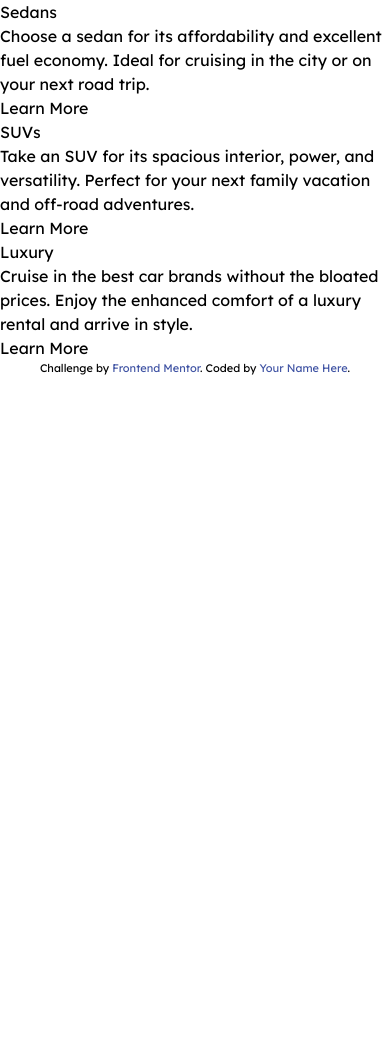
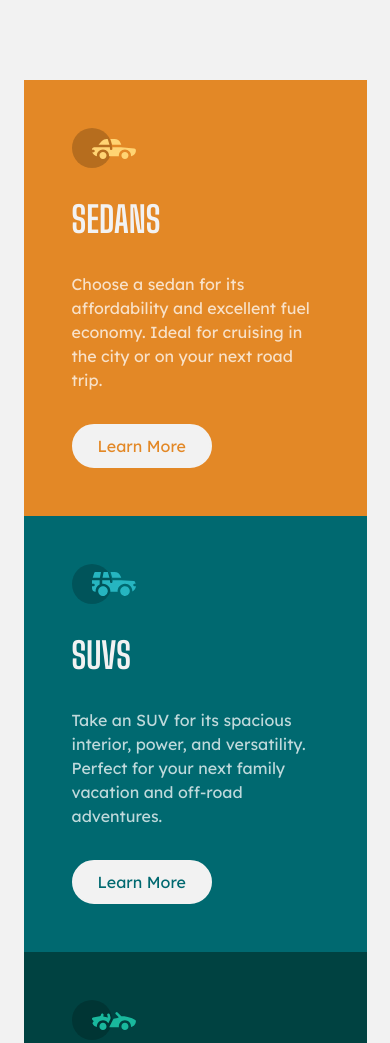
Before and after one commit to raresample/3-col-preview-card-component, a website: page index.html in a window 390 px wide. Shown: the top 1043 px of the page. Before the commit the page ends 844 px from the top, so only its background shows below. Drawn offline with Linux system fonts and the light colour scheme.

Commit message:
Mobile nearly finished

```diff
--- a/index.html
+++ b/index.html
@@ -12,31 +12,41 @@
   <!-- Feel free to remove these styles or customise in your own stylesheet 👍 -->
   <style>
     .attribution { font-size: 11px; text-align: center; }
-    .attribution a { color: hsl(228, 45%, 44%); }
   </style>
 </head>
-<body class="font-body">
-  <main>
-    <section>
+<body class="font-body bg-v-l-grey">
+  <main class="my-16 p-4">
+    <section class="bg-b-orange">
+      <div class="image">
+        <img src="/images/icon-sedans.svg" alt="">
+      </div>
       <h1>Sedans</h1>
-      <div>Choose a sedan for its affordability and excellent fuel economy. Ideal for cruising in the city or on your next road trip.</div>
-      <div>Learn More</div>
+      <div class="description">Choose a sedan for its affordability and excellent fuel economy. Ideal for cruising in the city or on your next road trip.</div>
+      <button class="learn text-b-orange hover:bg-b-orange">Learn More</button>
     </section>
-    <section>
+    <section class="bg-d-cyan">
+      <div class="image">
+        <img src="/images/icon-suvs.svg" alt="">
+      </div>
       <h1>SUVs</h1>
-      <div>Take an SUV for its spacious interior, power, and versatility. Perfect for your next family vacation and off-road adventures.</div>
-      <div>Learn More</div>
+      <div class="description">Take an SUV for its spacious interior, power, and versatility. Perfect for your next family vacation and off-road adventures.</div>
+      <button class="learn text-d-cyan hover:bg-d-cyan">Learn More</button>
     </section>
-    <section>
+    <section class="bg-v-d-cyan mb-4">
+      <div class="image">
+        <img src="/images/icon-luxury.svg" alt="">
+      </div>
       <h1>Luxury</h1>
-      <div>Cruise in the best car brands without the bloated prices. Enjoy the enhanced comfort of a luxury rental and arrive in style.</div>
-      <div>Learn More</div>
+      <div class="description">Cruise in the best car brands without the bloated prices. Enjoy the enhanced comfort of a luxury rental and arrive in style.</div>
+      <button class="learn text-v-d-cyan hover:bg-v-d-cyan">Learn More</button>
     </section>
+
+    <div class="attribution">
+      Challenge by <a href="https://www.frontendmentor.io?ref=challenge" target="_blank">Frontend Mentor</a>.
+      Coded by &nbsp<a href="https://github.com/raresample">a a r o n &nbsp h o p e</a> .
+    </div>
   </main>
 
-  <div class="attribution">
-    Challenge by <a href="https://www.frontendmentor.io?ref=challenge" target="_blank">Frontend Mentor</a>.
-    Coded by <a href="#">Your Name Here</a>.
-  </div>
+
 </body>
 </html>
--- a/src/styles.css
+++ b/src/styles.css
@@ -4,3 +4,28 @@
 @tailwind base;
 @tailwind components;
 @tailwind utilities;
+
+main {
+  width: 375px;
+  margin: auto;
+}
+
+section {
+  @apply p-12;
+}
+
+h1 {
+  @apply font-heading uppercase text-v-l-grey text-4xl my-8;
+}
+
+.description {
+  @apply text-trans-white;
+}
+
+.learn {
+  @apply bg-v-l-grey mt-8 py-2 px-6 rounded-3xl border-v-l-grey border-2 hover:text-v-l-grey;
+}
+
+.attribution a {
+  @apply text-b-orange;
+}
--- a/tailwind.config.js
+++ b/tailwind.config.js
@@ -3,6 +3,9 @@ module.exports = {
   content: ['./index.html'],
   theme: {
     extend: {
+      screens: {
+        fm: '1440px'
+      },
       fontFamily: {
         heading: ['Big Shoulders Display'],
         body: ['Lexend Deca']
```
Also changed, not shown: styles.css.
